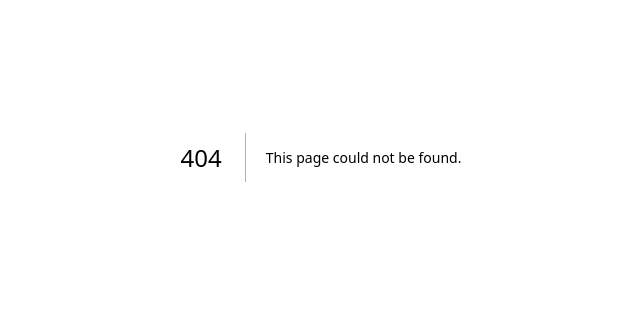
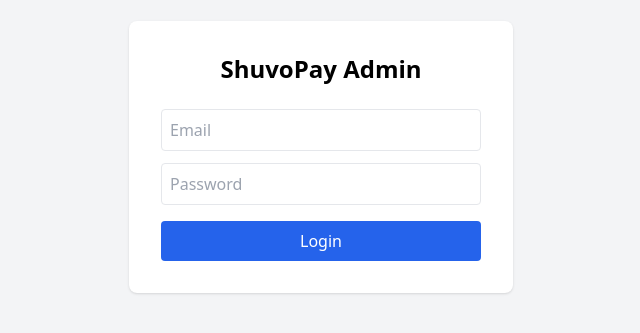
Before and after one commit to shuvotrading35-a11y/shuvopay.com, a Next.js app in the folder admin-panel/: page /login in a window 1280 px wide. Before the commit this address had no page. Shown: the part 243-576 px from the top of the page, without its empty margins (319-959 px from the left). Built offline with nearby package versions, Linux system fonts and the light colour scheme; no server answers.

Commit message:
Create login/page.tsx

```diff
--- /dev/null
+++ b/admin-panel/src/app/login/page.tsx
@@ -0,0 +1,66 @@
+"use client";
+import { useState } from "react";
+import { useRouter } from "next/navigation";
+
+export default function LoginPage() {
+  const router = useRouter();
+  const [email, setEmail] = useState("");
+  const [password, setPassword] = useState("");
+  const [error, setError] = useState("");
+  const [loading, setLoading] = useState(false);
+
+  const BASE_URL = process.env.NEXT_PUBLIC_API_URL ?? "http://localhost:8000/api/v1";
+
+  async function handleLogin() {
+    setLoading(true);
+    setError("");
+    try {
+      const resp = await fetch(`${BASE_URL}/auth/login`, {
+        method: "POST",
+        headers: { "Content-Type": "application/json" },
+        body: JSON.stringify({ email, password }),
+      });
+      if (!resp.ok) {
+        const err = await resp.json().catch(() => ({}));
+        throw new Error(err.detail ?? "Login failed");
+      }
+      const data = await resp.json();
+      localStorage.setItem("access_token", data.access_token);
+      router.push("/dashboard");
+    } catch (e: any) {
+      setError(e.message);
+    } finally {
+      setLoading(false);
+    }
+  }
+
+  return (
+    <div className="min-h-screen flex items-center justify-center bg-gray-100">
+      <div className="bg-white p-8 rounded-lg shadow w-full max-w-sm">
+        <h1 className="text-2xl font-bold mb-6 text-center">ShuvoPay Admin</h1>
+        {error && <p className="text-red-500 text-sm mb-4">{error}</p>}
+        <input
+          type="email"
+          placeholder="Email"
+          value={email}
+          onChange={(e) => setEmail(e.target.value)}
+          className="w-full border p-2 rounded mb-3"
+        />
+        <input
+          type="password"
+          placeholder="Password"
+          value={password}
+          onChange={(e) => setPassword(e.target.value)}
+          className="w-full border p-2 rounded mb-4"
+        />
+        <button
+          onClick={handleLogin}
+          disabled={loading}
+          className="w-full bg-blue-600 text-white py-2 rounded hover:bg-blue-700"
+        >
+          {loading ? "Logging in..." : "Login"}
+        </button>
+      </div>
+    </div>
+  );
+}
```
